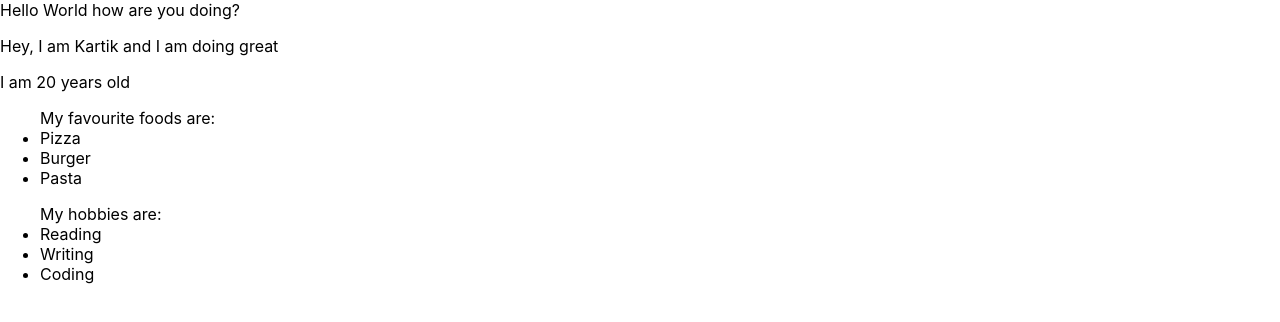
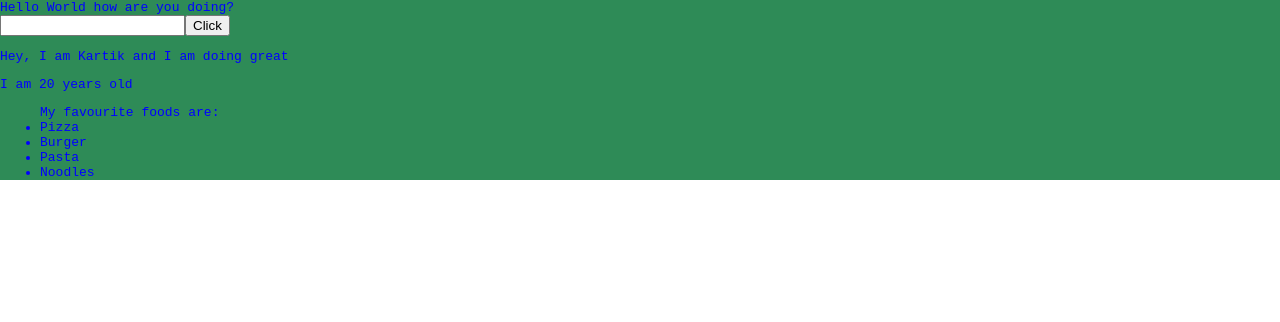
Before and after one commit to PriyaBihani/todo, a React (Create React App) app in the folder client/: page / in a window 1280 px wide. Shown: the top 322 px of the page. Built offline with nearby package versions, Linux system fonts and the light colour scheme.

Commit message:
Code for jsx attributes and event handling

```diff
--- a/client/src/App.js
+++ b/client/src/App.js
@@ -1,15 +1,35 @@
 function App() {
   const name = "Kartik";
   const age = 20;
-  const favouriteFoods = ["Pizza", "Burger", "Pasta"];
+  const favouriteFoods = ["Pizza", "Burger", "Pasta", "Noodles"];
   const hobbies = ["Reading", "Writing", "Coding"];
-  const showHobbies = true;
+  const showHobbies = false;
+
+  const handleClick = (e) => {
+    console.log("tis is clicked");
+    console.log(e);
+  };
+
+  const handleChange = (e) => {
+    console.log(e.target.value);
+  };
+
   return (
-    <div className="App">
+    <div
+      className="App"
+      style={{
+        color: "blue",
+        backgroundColor: "seagreen",
+        fontFamily: showHobbies ? "cursive" : "monospace",
+      }}
+    >
       Hello World how are you doing?
+      <br />
+      <input onChange={handleChange} />
+      <button onClick={handleClick}>Click</button>
       <p> Hey, I am {name} and I am doing great</p>
       <p> I am {age} years old</p>
-      <ul>
+      <ul className="list">
         My favourite foods are:
         {favouriteFoods.map((food) => (
           <li>{food}</li>
```
